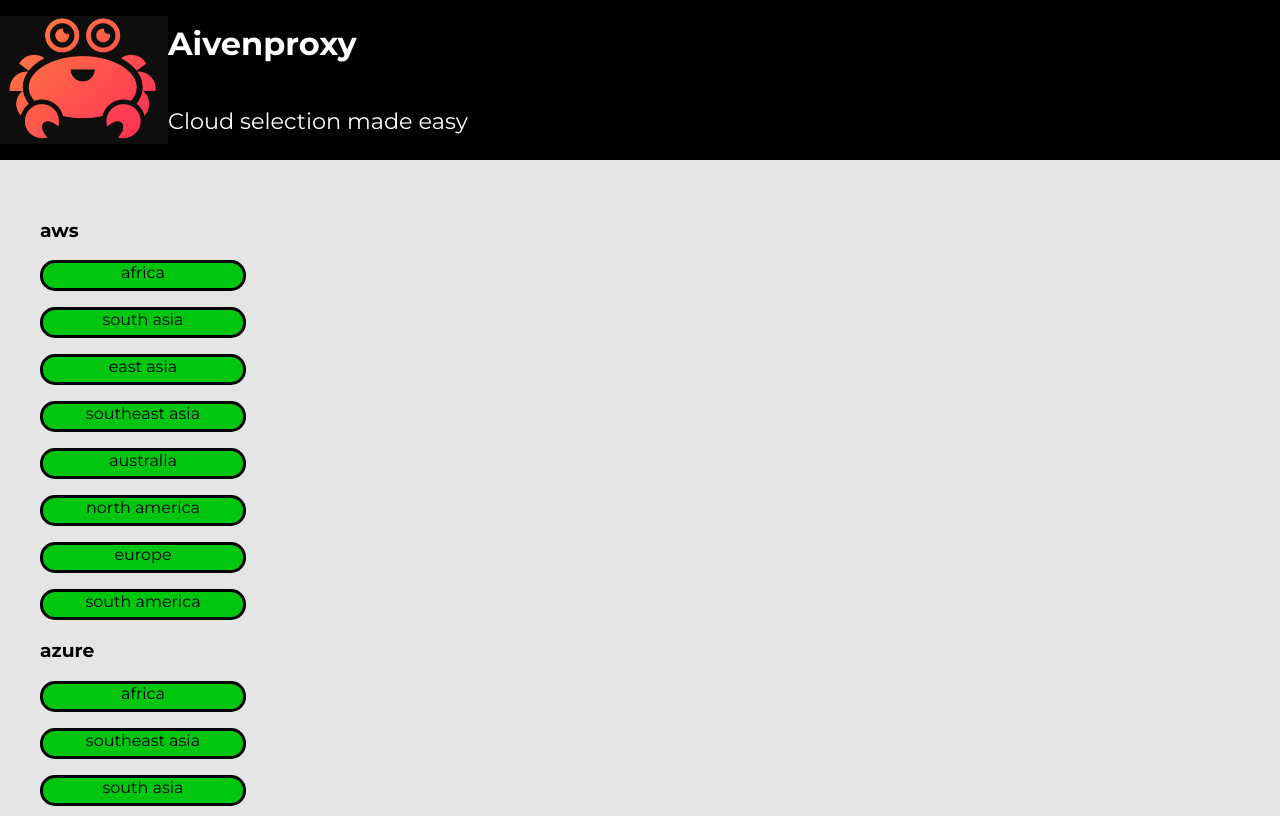
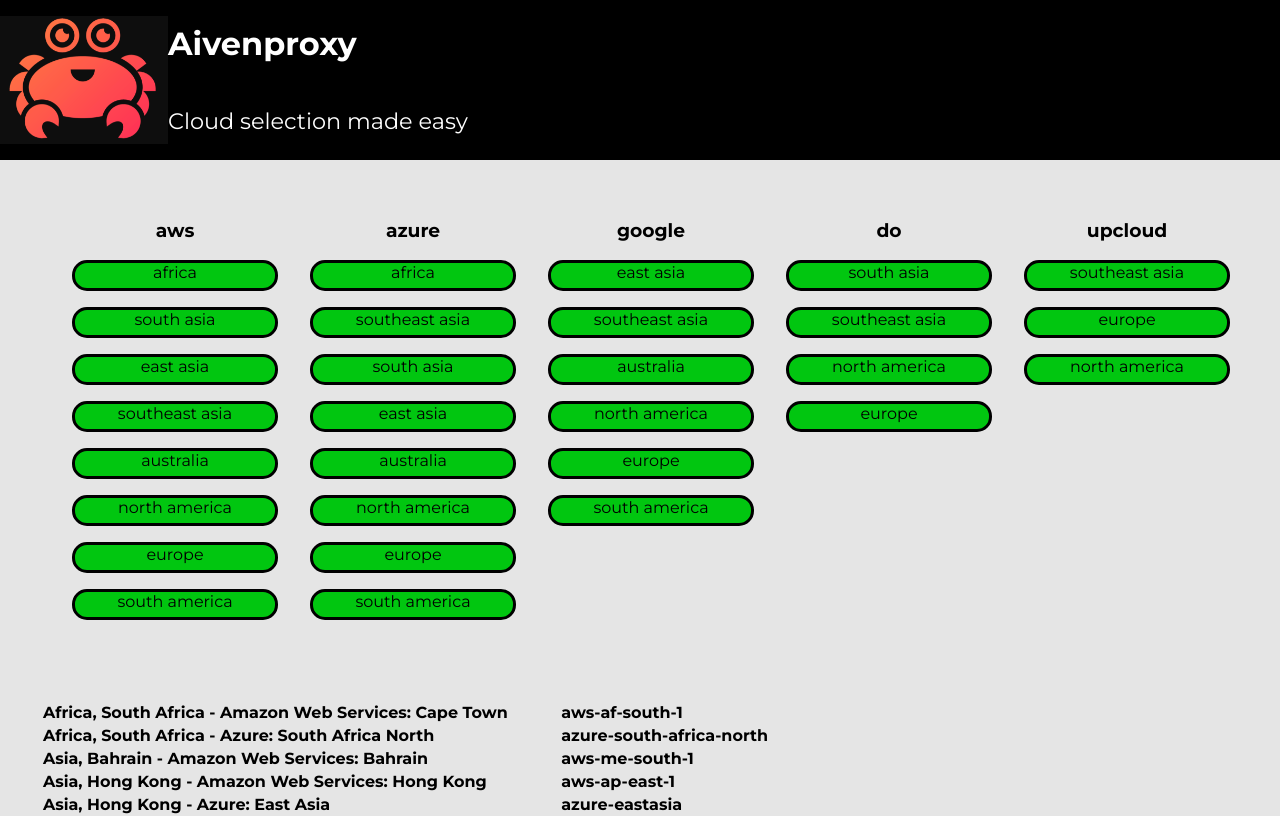
Before and after one commit to IlmariKu/Aivenproxy, a React (Vite) app: page / in a window 1280 px wide. Shown: the top 816 px of the page. Built offline with nearby package versions, Linux system fonts and the light colour scheme.

Commit message:
Styling cloudprovider-rows, linting

```diff
--- a/src/cloudselector/parts/FilterClouds.tsx
+++ b/src/cloudselector/parts/FilterClouds.tsx
@@ -8,18 +8,22 @@
   function banUnbanProvider(clouds, provider, region) {
     let newcloud = { ...clouds };
     if (clouds[provider]["bannedRegions"].includes(region)) {
-      pull(clouds[provider]["bannedRegions"], region)
+      pull(clouds[provider]["bannedRegions"], region);
     } else {
-      newcloud[provider]["bannedRegions"].push(region)
+      newcloud[provider]["bannedRegions"].push(region);
     }
-    props.setCloudProviders(newcloud)
+    props.setCloudProviders(newcloud);
   }
 
   function createRegionTables(clouds) {
     const cloudProviders = Object.keys(clouds);
-    return cloudProviders.map((provider) => {
-      return createTable(provider, clouds);
-    });
+    return (
+      <StyledColumns>
+        {cloudProviders.map((provider) => {
+          return createTable(provider, clouds);
+        })}
+      </StyledColumns>
+    );
   }
 
   function createTable(providerName: string, clouds) {
@@ -40,10 +44,10 @@
     });
 
     return (
-      <StyledRows>
-        <h3>{providerName}</h3>
-          {tableRows}
-      </StyledRows>
+      <div style={{ marginLeft: "4vh" }}>
+        <h3 style={{ textAlign: "center" }}>{providerName}</h3>
+        {tableRows}
+      </div>
     );
   }
 
@@ -57,8 +61,9 @@
   return <div>{cloudButtons}</div>;
 }
 
-const StyledRows = styled.div`
-
+const StyledColumns = styled.div`
+  display: flex;
+  flex-direction: row;
 `;
 
 const CloudButton = styled.div`
```
